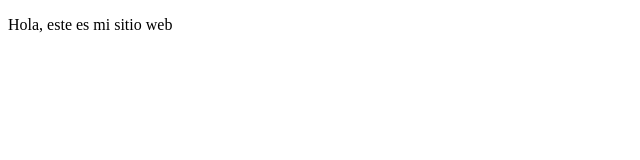
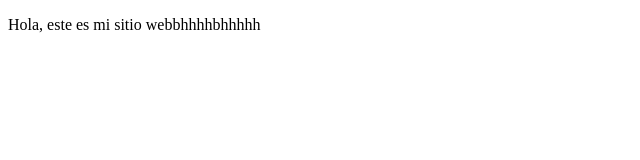
Before and after one commit to lepr47/projectoDemoCursoPrework, a plain HTML site: page index.html in a window 1280 px wide. Shown: the whole page, without its empty margins (0-640 px from the left). Drawn offline with Linux system fonts and the light colour scheme.

```diff
--- a/index.html
+++ b/index.html
@@ -7,6 +7,6 @@
     <title>Document</title>
 </head>
 <body>
-    <P>Hola, este es mi sitio web</P>
+    <P>Hola, este es mi sitio webbhhhhbhhhhh</P>
 </body>
 </html>
```
